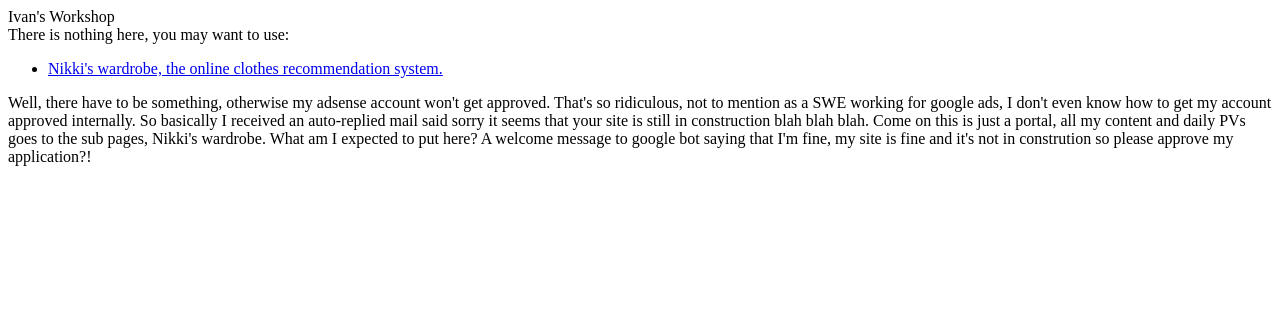
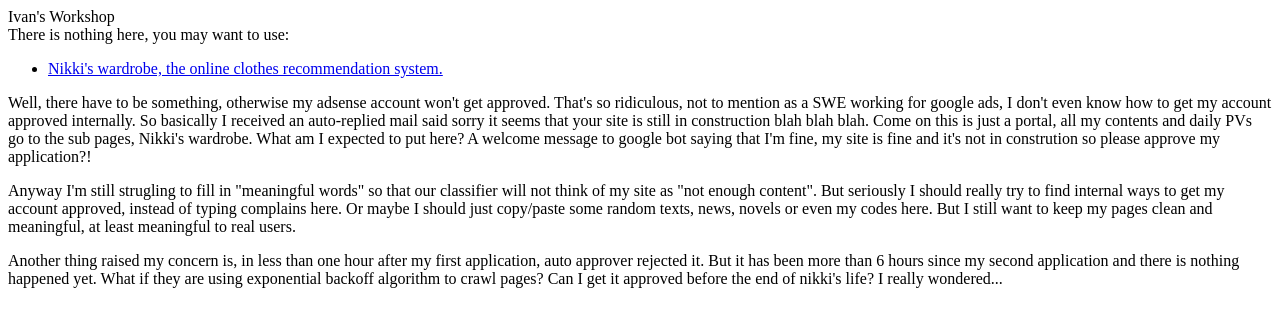
Before and after one commit to ivangift/ivangift.github.io, a plain HTML site: page index.html in a window 1280 px wide. Drawn offline with Linux system fonts and the light colour scheme.

Commit message:
Update index.html

```diff
--- a/index.html
+++ b/index.html
@@ -13,9 +13,19 @@
       Well, there have to be something, otherwise my adsense account won't get approved. That's so ridiculous, not to mention
       as a SWE working for google ads, I don't even know how to get my account approved internally. So basically I received
       an auto-replied mail said sorry it seems that your site is still in construction blah blah blah. Come on this is just a
-      portal, all my content and daily PVs goes to the sub pages, Nikki's wardrobe. What am I expected to put here? A welcome
+      portal, all my contents and daily PVs go to the sub pages, Nikki's wardrobe. What am I expected to put here? A welcome
       message to google bot saying that I'm fine, my site is fine and it's not in constrution so please approve my application?!
     </p>
-
+    <p>
+      Anyway I'm still strugling to fill in "meaningful words" so that our classifier will not think of my site as "not enough
+      content". But seriously I should really try to find internal ways to get my account approved, instead of typing complains
+      here. Or maybe I should just copy/paste some random texts, news, novels or even my codes here. But I still want to keep
+      my pages clean and meaningful, at least meaningful to real users.
+    </p>
+    <p>
+      Another thing raised my concern is, in less than one hour after my first application, auto approver rejected it. But it
+      has been more than 6 hours since my second application and there is nothing happened yet. What if they are using
+      exponential backoff algorithm to crawl pages? Can I get it approved before the end of nikki's life? I really wondered...
+    </p>
   </body>
 </html>
```
